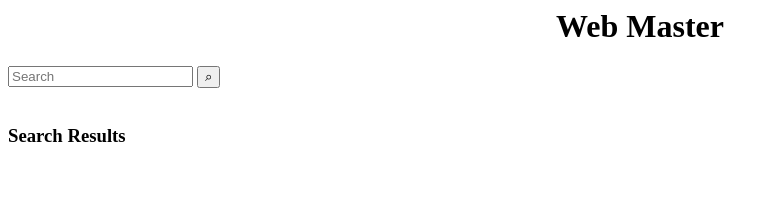
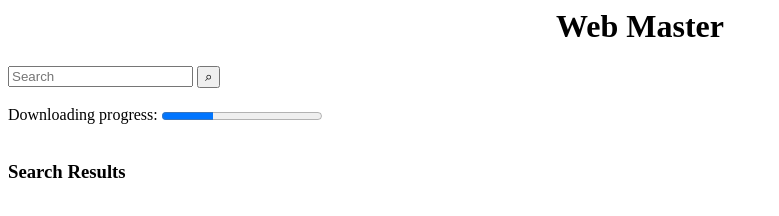
Before and after one commit to arnavjha1/web-master, a plain HTML site: page index.html in a window 1280 px wide. Shown: the whole page, without its empty margins (0-779 px from the left). Drawn offline with Linux system fonts and the light colour scheme.

Commit message:
progress bar test

```diff
--- a/index.html
+++ b/index.html
@@ -11,6 +11,10 @@
     <h1>Web Master</h1>
     <input id="search-bar" placeholder="Search">
     <button onclick="askGemini()">⌕</button><br><br>
+
+    <label for="file">Downloading progress:</label>
+    <progress id="file" value="32" max="100">32%</progress><br><br>
+
     <h3>Search Results</h3>
     <ul id="search-results"></ul>
 
@@ -182,6 +186,8 @@
           }
         }
       }
+
+
     </script>
   </body>
 </html>
```
